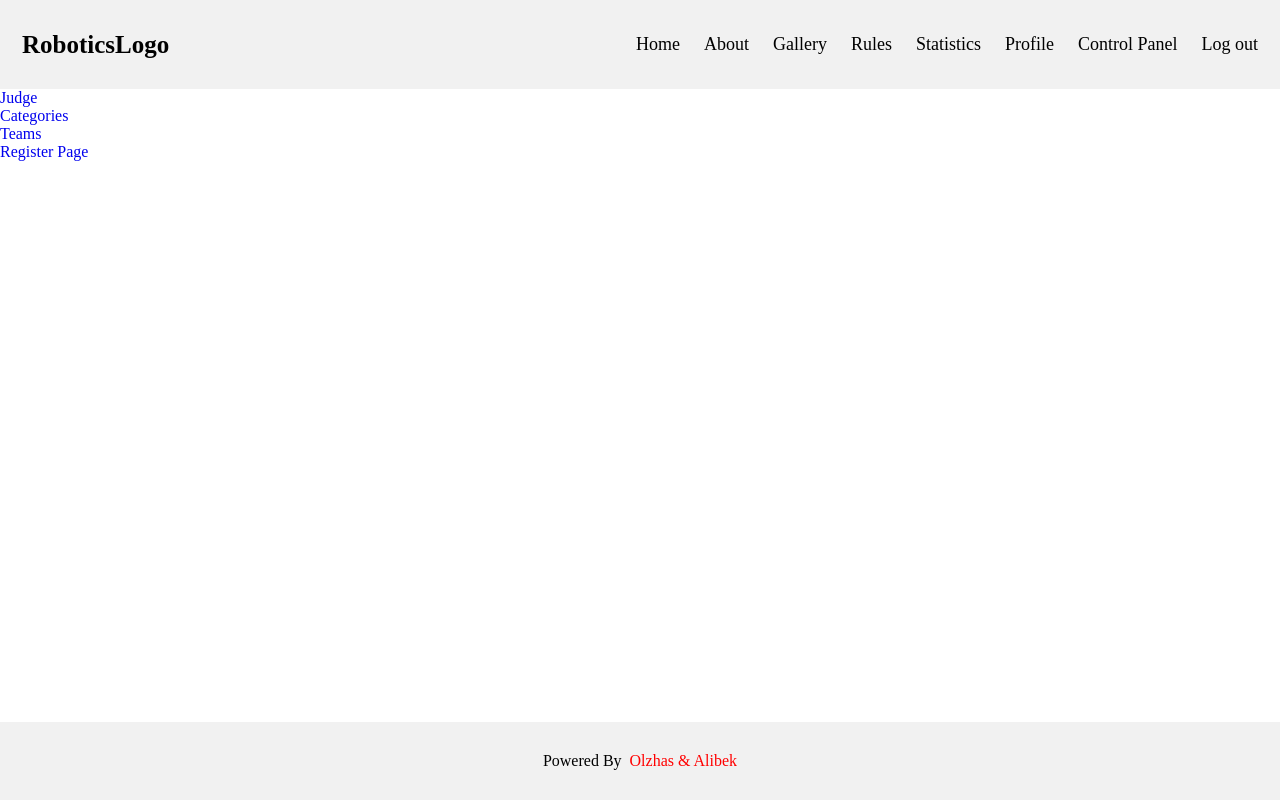
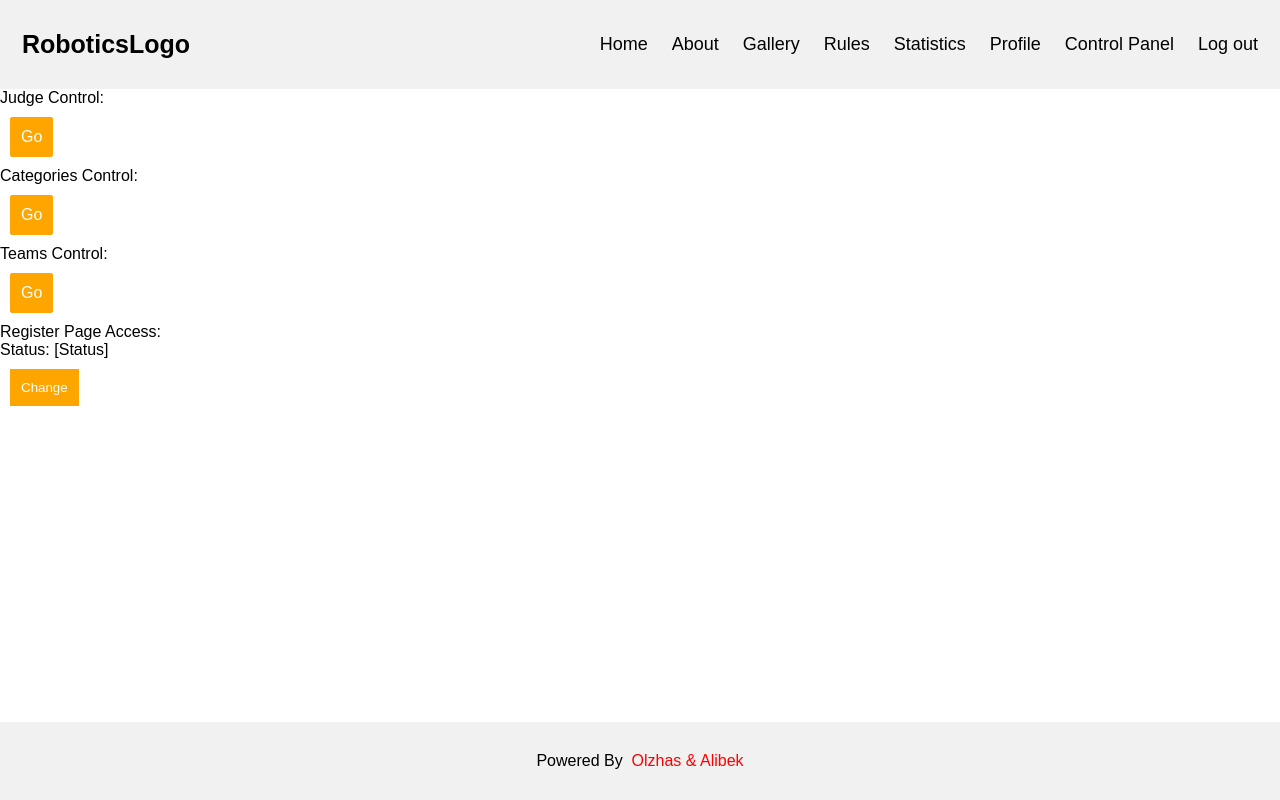
Before and after one commit to ol-ilyassov/software_factory, a PHP site: page /admin/control.php in a window 1280 px wide. Run offline with PHP 8.4, Linux system fonts and the light colour scheme; a user stored in the database is signed in.

Commit message:
Scores settings

```diff
--- a/admin/control.php
+++ b/admin/control.php
@@ -9,10 +9,23 @@ require "../includes/header.php"
 ?>
 
 <div class="wrapper">
-    <a href="/software_factory/admin/judge_display">Judge</a><br>
-    <a href="/software_factory/admin/scores">Categories</a><br>
-    <a href="/software_factory/admin/teams">Teams</a><br>
-    <a href="/software_factory/admin/registerControl">Register Page</a>
+    <div>
+        <p>Judge Control:</p>
+        <a class="btnLink" href="/software_factory/admin/judge_display">Go</a><br>
+    </div>
+    <div>
+        <p>Categories Control:</p>
+        <a class="btnLink" href="/software_factory/admin/scores">Go</a><br>
+    </div>
+    <div>
+        <p>Teams Control:</p>
+        <a class="btnLink" href="/software_factory/admin/teams">Go</a><br>
+    </div>
+    <div>
+        <p>Register Page Access:</p>
+        <p>Status: [<span>Status</span>]</p>
+        <input id="" class="btn" name="registerAccessBtn" type="button" value="Change">
+    </div>
 </div>
 
 <?php
--- a/css/main.css
+++ b/css/main.css
@@ -1,6 +1,7 @@
 /* - Common Parameters - */
 
 * {
+    font-family: Arial;
     margin: 0;
     padding: 0;
 }
@@ -111,11 +112,13 @@ footer a {
 }
 
 .btnLink {
+    display: inline-block;
     background: orange;
     border: 1px solid orange;
     color: white;
     margin: 10px;
     padding: 10px;
+    border-radius: 2px;
 }
 
 .btnLink:hover {
@@ -212,3 +215,14 @@ footer a {
     justify-content: center;
     align-items: center;
 }
+
+#lineFollowerTable {
+    display: grid;
+    grid-template-columns: repeat(7, 1fr);
+}
+
+#lineFollowerTable div {
+    display: flex;
+    justify-content: center;
+    align-items: center;
+}
```
Also changed, not shown: php/getScores.php (added, +27 -0 lines), php/test.php (+0 -40 lines), scores.php (renamed from admin/scores_records.php, +6 -11 lines).
